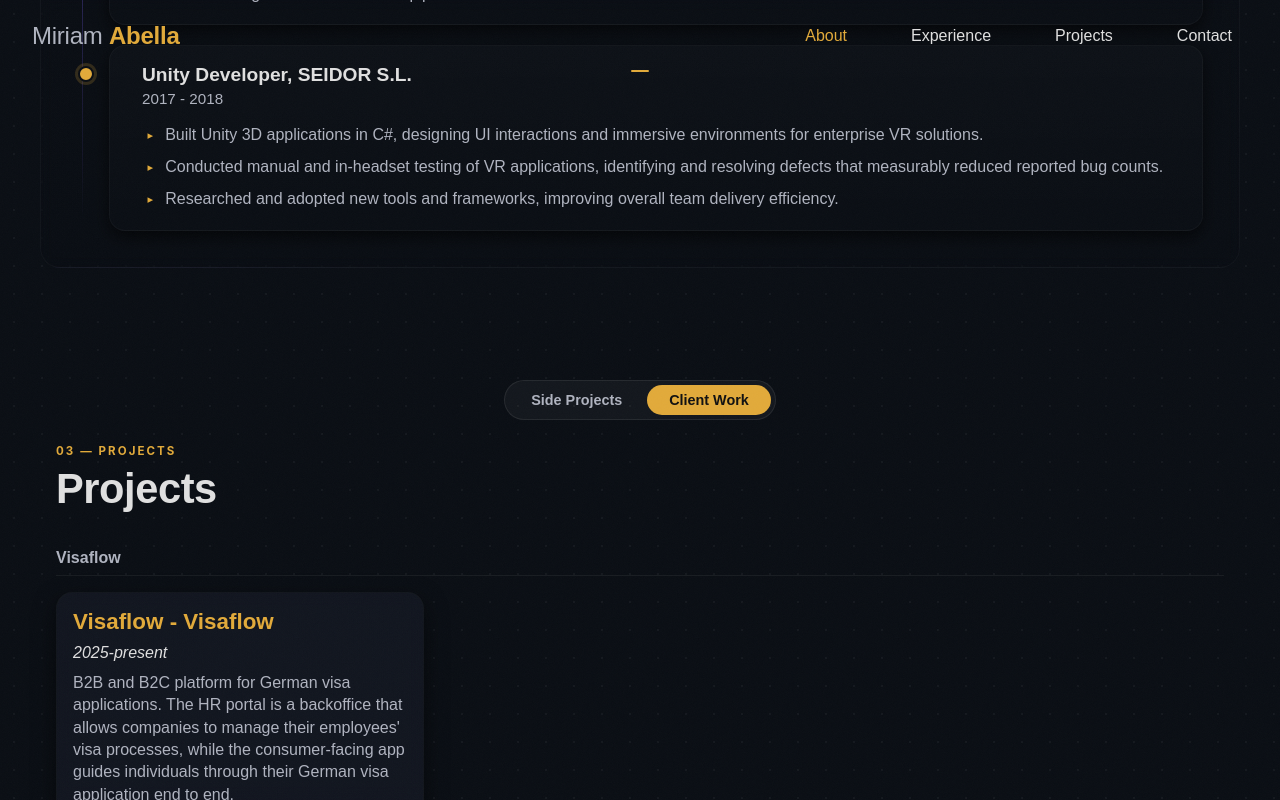
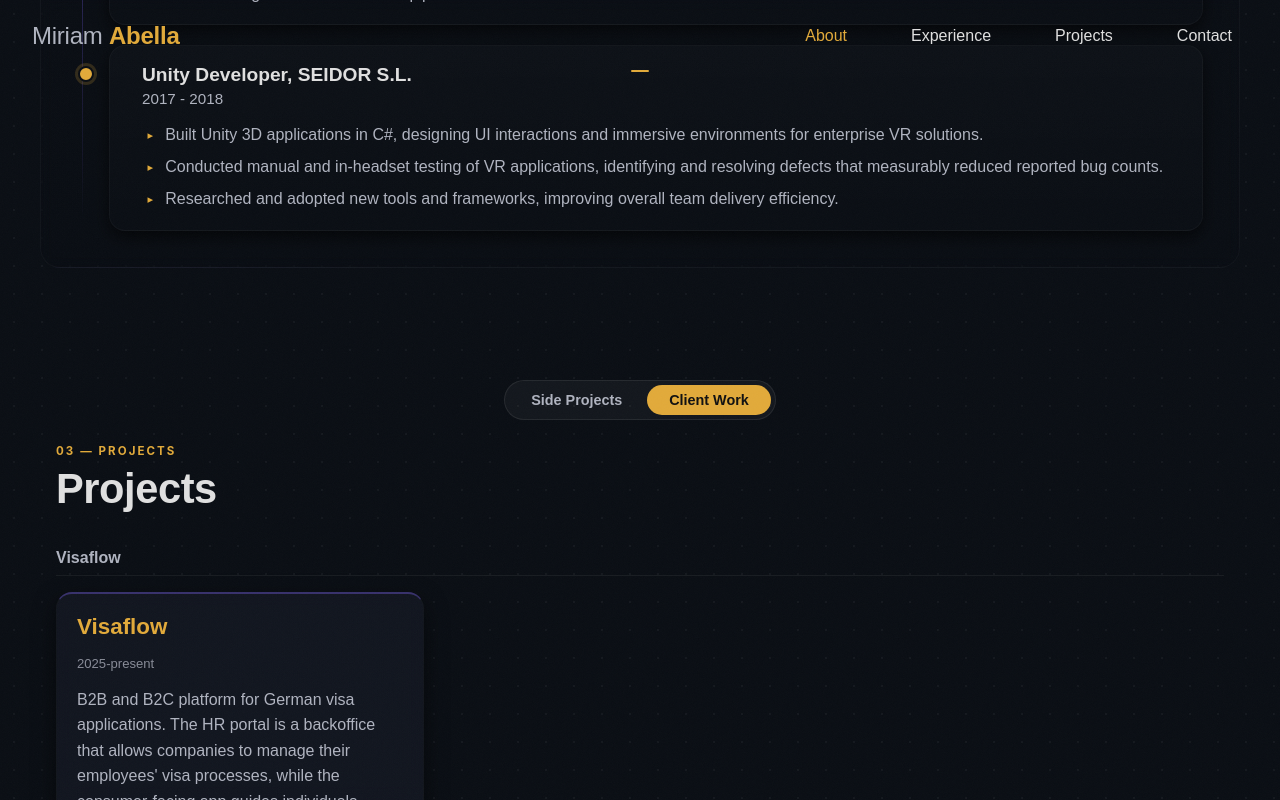
Before and after one commit to bejabeja/portfolio-web, a React (Vite) app: page / in a window 1280 px wide. Both pictures are taken after a click on the tab "Client Work". Shown: the part 2504-3304 px from the top of the page. Built offline with nearby package versions, Linux system fonts and the light colour scheme.

Commit message:
imporve project card

```diff
--- a/src/components/Projects/ProjectCard.jsx
+++ b/src/components/Projects/ProjectCard.jsx
@@ -50,11 +50,10 @@ const ProjectCard = ({ project, isProfessional = false, isFeatured = false }) =>
 
   return (
     <article
-      className={`${styles.container} ${isFeatured ? styles.featured : ""}`}
+      className={`${styles.container} ${isFeatured ? styles.featured : ""} ${isProfessional ? styles.professional : ""}`}
       tabIndex={0}
       onKeyDown={handleKeyDown}
       aria-labelledby={`project-${title}`}
-      role="article"
     >
       {isFeatured && <span className={styles.featuredBadge}>★ Featured Project</span>}
       <div className={isFeatured ? styles.featuredInner : styles.inner}>
@@ -97,11 +96,10 @@ const ProjectCard = ({ project, isProfessional = false, isFeatured = false }) =>
         <div className={styles.content}>
           <h3 id={`project-${title}`} className={styles.title}>
             {title}
-            {isProfessional && company ? ` - ${company}` : ""}
           </h3>
 
           {isProfessional && years && (
-            <p><em>{years}</em></p>
+            <p className={styles.years}>{years}</p>
           )}
 
           <p className={styles.description}>{description}</p>
--- a/src/components/Projects/ProjectCard.module.css
+++ b/src/components/Projects/ProjectCard.module.css
@@ -16,7 +16,7 @@
     backdrop-filter: blur(8px);
     border-radius: 1rem;
     box-shadow: 0 8px 22px rgba(0, 0, 0, 0.55);
-    padding: 1rem;
+    padding: 1.25rem;
     transition: transform 0.3s ease, box-shadow 0.3s ease;
     cursor: pointer;
     color: var(--color-text);
@@ -52,6 +52,18 @@
 /* Featured card */
 .featured {
     grid-column: 1 / -1;
+}
+
+/* Professional card */
+.professional {
+    border-top: 2px solid rgba(123, 97, 255, 0.35);
+}
+
+.professional:hover,
+.professional:focus-visible {
+    background:
+        linear-gradient(rgba(18, 22, 33, 0.85), rgba(18, 22, 33, 0.85)) padding-box,
+        conic-gradient(from var(--card-border-angle), transparent 20%, #7b61ff 55%, #a78bfa 65%, transparent 80%) border-box;
 }
 
 .featuredBadge {
@@ -186,7 +198,7 @@
 .content {
     display: flex;
     flex-direction: column;
-    gap: 0.6rem;
+    gap: 1rem;
     flex-grow: 1;
 }
 
@@ -200,8 +212,16 @@
 .description {
     font-size: 0.95rem;
     color: var(--color-text-soft);
-    line-height: 1.4;
+    line-height: 1.6;
     margin: 0;
+}
+
+.years {
+    font-size: 0.82rem;
+    color: var(--color-text-soft);
+    font-variant-numeric: tabular-nums;
+    margin: 0;
+    opacity: 0.75;
 }
 
 .highlights {
@@ -216,9 +236,9 @@
 .highlights li {
     position: relative;
     padding-left: 1rem;
-    font-size: 0.82rem;
+    font-size: 0.9rem;
     color: var(--color-text-soft);
-    line-height: 1.45;
+    line-height: 1.55;
 }
 
 .highlights li::before {
```
